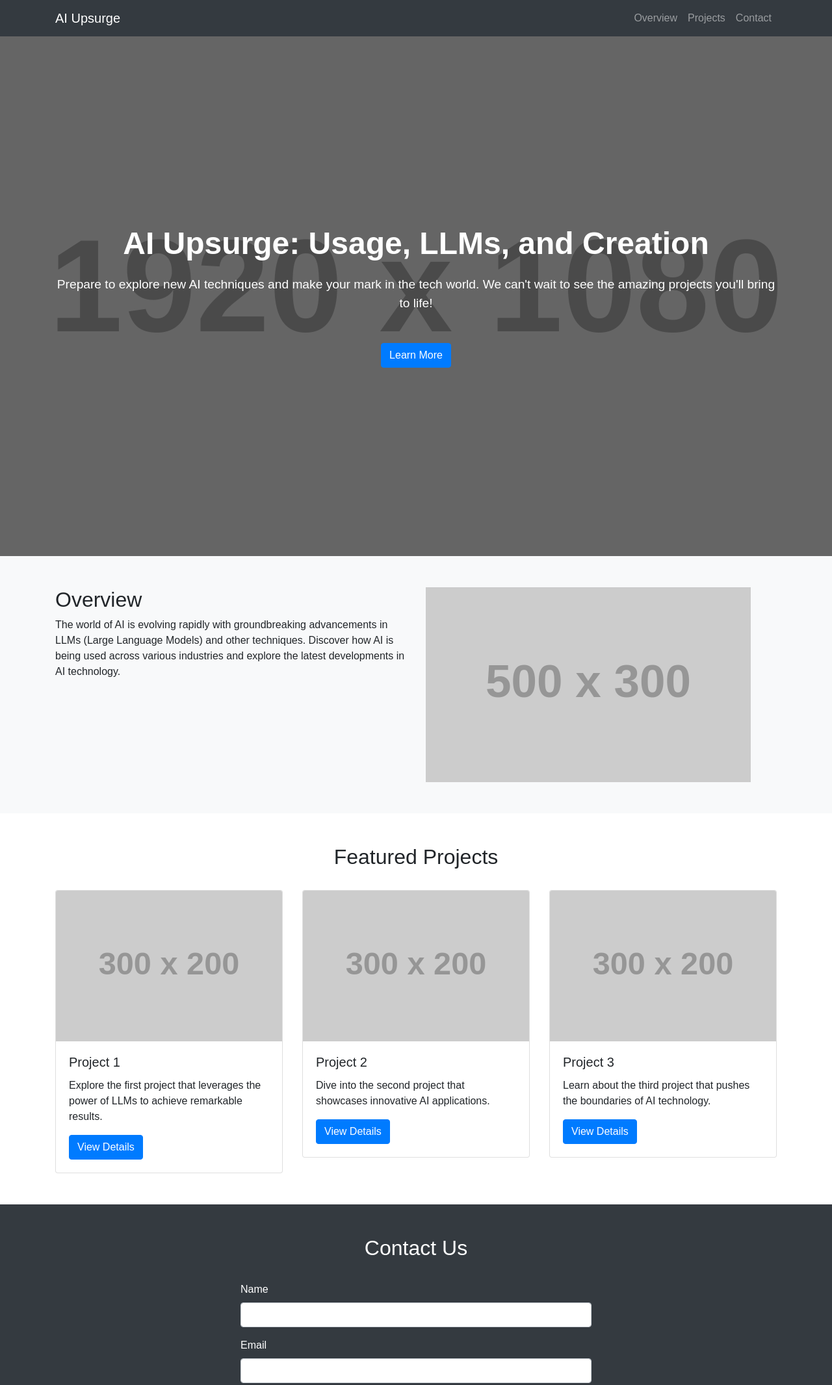
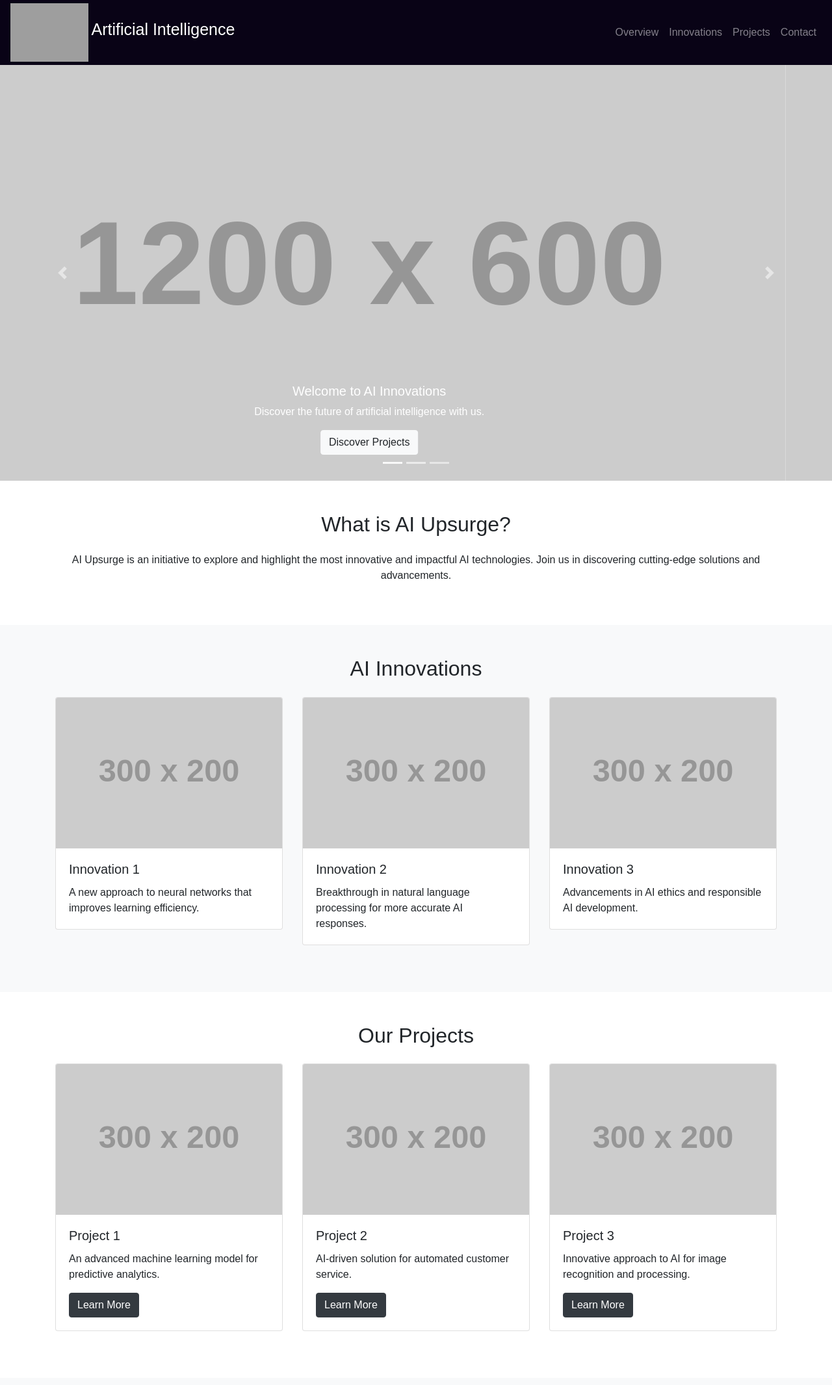
Before and after one commit to Samarsingh1011/dmmits_codjam, a website: page Mains/index.html in a window 1280 px wide. Shown: the top 2132 px of the page at 65% size. Drawn offline with nearby package versions, Linux system fonts and the light colour scheme; grey boxes are pictures that could not be loaded; placeholder pictures from the web are drawn by us.

```diff
--- a/Mains/index.html
+++ b/Mains/index.html
@@ -6,46 +6,112 @@
     <title>AI Upsurge</title>
     <link href="https://maxcdn.bootstrapcdn.com/bootstrap/4.5.2/css/bootstrap.min.css" rel="stylesheet">
     <link href="https://cdnjs.cloudflare.com/ajax/libs/font-awesome/6.0.0-beta3/css/all.min.css" rel="stylesheet">
-    <link href="https://cdnjs.cloudflare.com/ajax/libs/aos/2.3.4/aos.css" rel="stylesheet">
-    <link rel="stylesheet" href="styles.css">
+    <link href="styles.css" rel="stylesheet">
 </head>
 <body>
     <!-- Navbar -->
-    <nav class="navbar navbar-expand-lg navbar-dark bg-dark">
-        <div class="container">
-            <a class="navbar-brand" href="#">AI Upsurge</a>
+
+    <nav class="navbar navbar-expand-lg navbar-dark bg-dark" id="navv">
+        <div class = 'mynavbar'>
+            <img src="../img_gif/ai_gif.gif" alt="Exciting AI Projects" class="img-fluid" style="max-width: 120px; height: auto;">
+        <a class="navbar-brand" href="#">Artificial Intelligence</a>        </div>
         <button class="navbar-toggler" type="button" data-toggle="collapse" data-target="#navbarNav" aria-controls="navbarNav" aria-expanded="false" aria-label="Toggle navigation">
             <span class="navbar-toggler-icon"></span>
         </button>
         <div class="collapse navbar-collapse" id="navbarNav">
-                <ul class="navbar-nav ml-auto">
+            <ul class="navbar-nav ml-auto" id="'fullist">
                 <li class="nav-item"><a class="nav-link" href="#overview">Overview</a></li>
+                <li class="nav-item"><a class="nav-link" href="#innovations">Innovations</a></li>
                 <li class="nav-item"><a class="nav-link" href="#projects">Projects</a></li>
                 <li class="nav-item"><a class="nav-link" href="#contact">Contact</a></li>
             </ul>
         </div>
-        </div>
     </nav>
 
     <!-- Hero Section -->
-    <header class="hero-section text-center text-white d-flex align-items-center justify-content-center">
-        <div class="container">
-            <h1 class="display-4">AI Upsurge: Usage, LLMs, and Creation</h1>
-            <p class="lead">Prepare to explore new AI techniques and make your mark in the tech world. We can't wait to see the amazing projects you'll bring to life!</p>
-            <a href="#overview" class="btn btn-primary mt-3">Learn More</a>
+    <header class="hero-section text-light">
+        <div id="heroCarousel" class="carousel slide" data-ride="carousel">
+            <ol class="carousel-indicators">
+                <li data-target="#heroCarousel" data-slide-to="0" class="active"></li>
+                <li data-target="#heroCarousel" data-slide-to="1"></li>
+                <li data-target="#heroCarousel" data-slide-to="2"></li>
+            </ol>
+            <div class="carousel-inner">
+                <div class="carousel-item active">
+                    <img src="https://via.placeholder.com/1200x600" class="d-block w-100" alt="Slide 1">
+                    <div class="carousel-caption d-none d-md-block">
+                        <h5>Welcome to AI Innovations</h5>
+                        <p>Discover the future of artificial intelligence with us.</p>
+                        <a href="#projects" class="btn btn-light">Discover Projects</a>
+                    </div>
+                </div>
+                <div class="carousel-item">
+                    <img src="https://via.placeholder.com/1200x600" class="d-block w-100" alt="Slide 2">
+                    <div class="carousel-caption d-none d-md-block">
+                        <h5>Cutting-Edge Technology</h5>
+                        <p>Explore groundbreaking advancements in AI.</p>
+                        <a href="#projects" class="btn btn-light">Discover Projects</a>
+                    </div>
+                </div>
+                <div class="carousel-item">
+                    <img src="https://via.placeholder.com/1200x600" class="d-block w-100" alt="Slide 3">
+                    <div class="carousel-caption d-none d-md-block">
+                        <h5>Innovative Solutions</h5>
+                        <p>Join us in creating the next big thing in AI.</p>
+                        <a href="#projects" class="btn btn-light">Discover Projects</a>
+                    </div>
+                </div>
+            </div>
+            <a class="carousel-control-prev" href="#heroCarousel" role="button" data-slide="prev">
+                <span class="carousel-control-prev-icon" aria-hidden="true"></span>
+                <span class="sr-only">Previous</span>
+            </a>
+            <a class="carousel-control-next" href="#heroCarousel" role="button" data-slide="next">
+                <span class="carousel-control-next-icon" aria-hidden="true"></span>
+                <span class="sr-only">Next</span>
+            </a>
         </div>
     </header>
 
     <!-- Overview Section -->
-    <section id="overview" class="py-5 bg-light">
+    <section id="overview" class="py-5">
         <div class="container">
+            <h2 class="text-center mb-4">What is AI Upsurge?</h2>
+            <p class="text-center">AI Upsurge is an initiative to explore and highlight the most innovative and impactful AI technologies. Join us in discovering cutting-edge solutions and advancements.</p>
+        </div>
+    </section>
+
+    <!-- Innovations Section -->
+    <section id="innovations" class="py-5 bg-light">
+        <div class="container">
+            <h2 class="text-center mb-4">AI Innovations</h2>
             <div class="row">
-                <div class="col-md-6" data-aos="fade-right">
-                    <h2>Overview</h2>
-                    <p>The world of AI is evolving rapidly with groundbreaking advancements in LLMs (Large Language Models) and other techniques. Discover how AI is being used across various industries and explore the latest developments in AI technology.</p>
+                <div class="col-md-4">
+                    <div class="card mb-4">
+                        <img src="https://via.placeholder.com/300x200" class="card-img-top" alt="Innovation 1">
+                        <div class="card-body">
+                            <h5 class="card-title">Innovation 1</h5>
+                            <p class="card-text">A new approach to neural networks that improves learning efficiency.</p>
                         </div>
-                <div class="col-md-6" data-aos="fade-left">
-                    <img src="https://via.placeholder.com/500x300" class="img-fluid" alt="AI Overview">
+                    </div>
+                </div>
+                <div class="col-md-4">
+                    <div class="card mb-4">
+                        <img src="https://via.placeholder.com/300x200" class="card-img-top" alt="Innovation 2">
+                        <div class="card-body">
+                            <h5 class="card-title">Innovation 2</h5>
+                            <p class="card-text">Breakthrough in natural language processing for more accurate AI responses.</p>
+                        </div>
+                    </div>
+                </div>
+                <div class="col-md-4">
+                    <div class="card mb-4">
+                        <img src="https://via.placeholder.com/300x200" class="card-img-top" alt="Innovation 3">
+                        <div class="card-body">
+                            <h5 class="card-title">Innovation 3</h5>
+                            <p class="card-text">Advancements in AI ethics and responsible AI development.</p>
+                        </div>
+                    </div>
                 </div>
             </div>
         </div>
@@ -54,37 +120,35 @@
     <!-- Projects Section -->
     <section id="projects" class="py-5">
         <div class="container">
+            <h2 class="text-center mb-4">Our Projects</h2>
             <div class="row">
-                <div class="col-12 text-center mb-4">
-                    <h2>Featured Projects</h2>
-                </div>
-                <div class="col-md-4" data-aos="zoom-in">
-                    <div class="card">
+                <div class="col-md-4">
+                    <div class="card mb-4">
                         <img src="https://via.placeholder.com/300x200" class="card-img-top" alt="Project 1">
                         <div class="card-body">
                             <h5 class="card-title">Project 1</h5>
-                            <p class="card-text">Explore the first project that leverages the power of LLMs to achieve remarkable results.</p>
-                            <a href="#" class="btn btn-primary">View Details</a>
+                            <p class="card-text">An advanced machine learning model for predictive analytics.</p>
+                            <a href="#" class="btn btn-dark">Learn More</a>
                         </div>
                     </div>
                 </div>
-                <div class="col-md-4" data-aos="zoom-in" data-aos-delay="200">
-                    <div class="card">
+                <div class="col-md-4">
+                    <div class="card mb-4">
                         <img src="https://via.placeholder.com/300x200" class="card-img-top" alt="Project 2">
                         <div class="card-body">
                             <h5 class="card-title">Project 2</h5>
-                            <p class="card-text">Dive into the second project that showcases innovative AI applications.</p>
-                            <a href="#" class="btn btn-primary">View Details</a>
+                            <p class="card-text">AI-driven solution for automated customer service.</p>
+                            <a href="#" class="btn btn-dark">Learn More</a>
                         </div>
                     </div>
                 </div>
-                <div class="col-md-4" data-aos="zoom-in" data-aos-delay="400">
-                    <div class="card">
+                <div class="col-md-4">
+                    <div class="card mb-4">
                         <img src="https://via.placeholder.com/300x200" class="card-img-top" alt="Project 3">
                         <div class="card-body">
                             <h5 class="card-title">Project 3</h5>
-                            <p class="card-text">Learn about the third project that pushes the boundaries of AI technology.</p>
-                            <a href="#" class="btn btn-primary">View Details</a>
+                            <p class="card-text">Innovative approach to AI for image recognition and processing.</p>
+                            <a href="#" class="btn btn-dark">Learn More</a>
                         </div>
                     </div>
                 </div>
@@ -93,49 +157,41 @@
     </section>
 
     <!-- Contact Section -->
-    <section id="contact" class="py-5 bg-dark text-white">
+    <section id="contact" class="py-5 bg-light">
         <div class="container">
-            <div class="row">
-                <div class="col-12 text-center mb-4">
-                    <h2>Contact Us</h2>
-                </div>
-                <div class="col-md-6 offset-md-3">
+            <h2 class="text-center mb-4">Contact Us</h2>
             <form>
-                        <div class="form-group">
+                <div class="form-row">
+                    <div class="form-group col-md-6">
                         <label for="name">Name</label>
                         <input type="text" class="form-control" id="name" required>
                     </div>
-                        <div class="form-group">
+                    <div class="form-group col-md-6">
                         <label for="email">Email</label>
                         <input type="email" class="form-control" id="email" required>
                     </div>
+                </div>
                 <div class="form-group">
                     <label for="message">Message</label>
-                            <textarea class="form-control" id="message" rows="5" required></textarea>
+                    <textarea class="form-control" id="message" rows="4" required></textarea>
                 </div>
-                        <button type="submit" class="btn btn-primary btn-block">Send Message</button>
+                <button type="submit" class="btn btn-primary">Send Message</button>
             </form>
-                </div>
-            </div>
         </div>
     </section>
 
     <!-- Footer -->
-    <footer class="bg-dark text-white text-center py-3">
+    <footer class="bg-dark text-light text-center py-3">
         <div class="container">
             <p>&copy; 2023 AI Upsurge. All rights reserved.</p>
-            <a href="#" class="text-white mx-2"><i class="fab fa-facebook-f"></i></a>
-            <a href="#" class="text-white mx-2"><i class="fab fa-twitter"></i></a>
-            <a href="#" class="text-white mx-2"><i class="fab fa-instagram"></i></a>
+            <a href="#" class="text-light mx-2"><i class="fab fa-facebook-f"></i></a>
+            <a href="#" class="text-light mx-2"><i class="fab fa-twitter"></i></a>
+            <a href="#" class="text-light mx-2"><i class="fab fa-instagram"></i></a>
         </div>
     </footer>
 
     <script src="https://code.jquery.com/jquery-3.5.1.slim.min.js"></script>
     <script src="https://cdn.jsdelivr.net/npm/@popperjs/core@2.9.2/dist/umd/popper.min.js"></script>
     <script src="https://maxcdn.bootstrapcdn.com/bootstrap/4.5.2/js/bootstrap.min.js"></script>
-    <script src="https://cdnjs.cloudflare.com/ajax/libs/aos/2.3.4/aos.js"></script>
-    <script>
-        AOS.init();
-    </script>
 </body>
 </html>
--- a/Mains/styles.css
+++ b/Mains/styles.css
@@ -1,46 +1,48 @@
+html{
+    background: linear-gradient(
+        135deg,
+        rgba(240, 240, 240, 1) 0%,
+        rgba(200, 200, 200, 1) 100%
+    ) !important;
+}
+.hero-section {
+    position: relative;
+    height: 50vh;
+    overflow: auto;
+
+}
+.carousel-item {
+    height: 100%;
+}
+.carousel-item img {
+    object-fit: cover;
+    height: 100%;
+    width: 100%;
+}
+
+#navv {
+    background-color: rgb(9, 3, 22) !important;
+    max-height: 100px;
+
+}
+.navbar-brand{
+    font-size: 25px;
+}
+.nav-link{
+    background-color: rgb(9, 3, 22) !important;
+
+}
 body {
     font-family: Arial, sans-serif;
+
 }
 
 .hero-section {
-    height: 100vh;
-    background: url('https://via.placeholder.com/1920x1080') no-repeat center center/cover;
-    position: relative;
-}
-
-.hero-section::before {
-    content: '';
-    position: absolute;
-    top: 0;
-    left: 0;
-    width: 100%;
-    height: 100%;
-    background: rgba(0, 0, 0, 0.5);
-}
-
-.hero-section .container {
-    position: relative;
-    z-index: 2;
-}
-
-.hero-section h1 {
-    font-size: 3rem;
-    font-weight: bold;
-    margin-bottom: 20px;
-}
-
-.hero-section p {
-    font-size: 1.2rem;
-    margin-bottom: 30px;
-}
-
-.card {
-    transition: transform 0.3s ease, box-shadow 0.3s ease;
-}
-
-.card:hover {
-    transform: translateY(-10px);
-    box-shadow: 0 10px 20px rgba(0, 0, 0, 0.15);
+    height: 80vh;
+    color: #fff;
+    display: flex;
+    align-items: center;
+    justify-content: center;
 }
 
 footer a {
@@ -52,3 +54,9 @@
 footer a:hover {
     color: #ddd;
 }
+
+/* .navbar-expand-lgnavbar-darkbg-dark{
+    background-color: #dacccc;
+} *//* Override Bootstrap Navbar Styles */
+
+/* Override Bootstrap Navbar Styles */
```
Also changed, not shown: 2 other files. Lines whose indentation alone changed are shown as unchanged.
